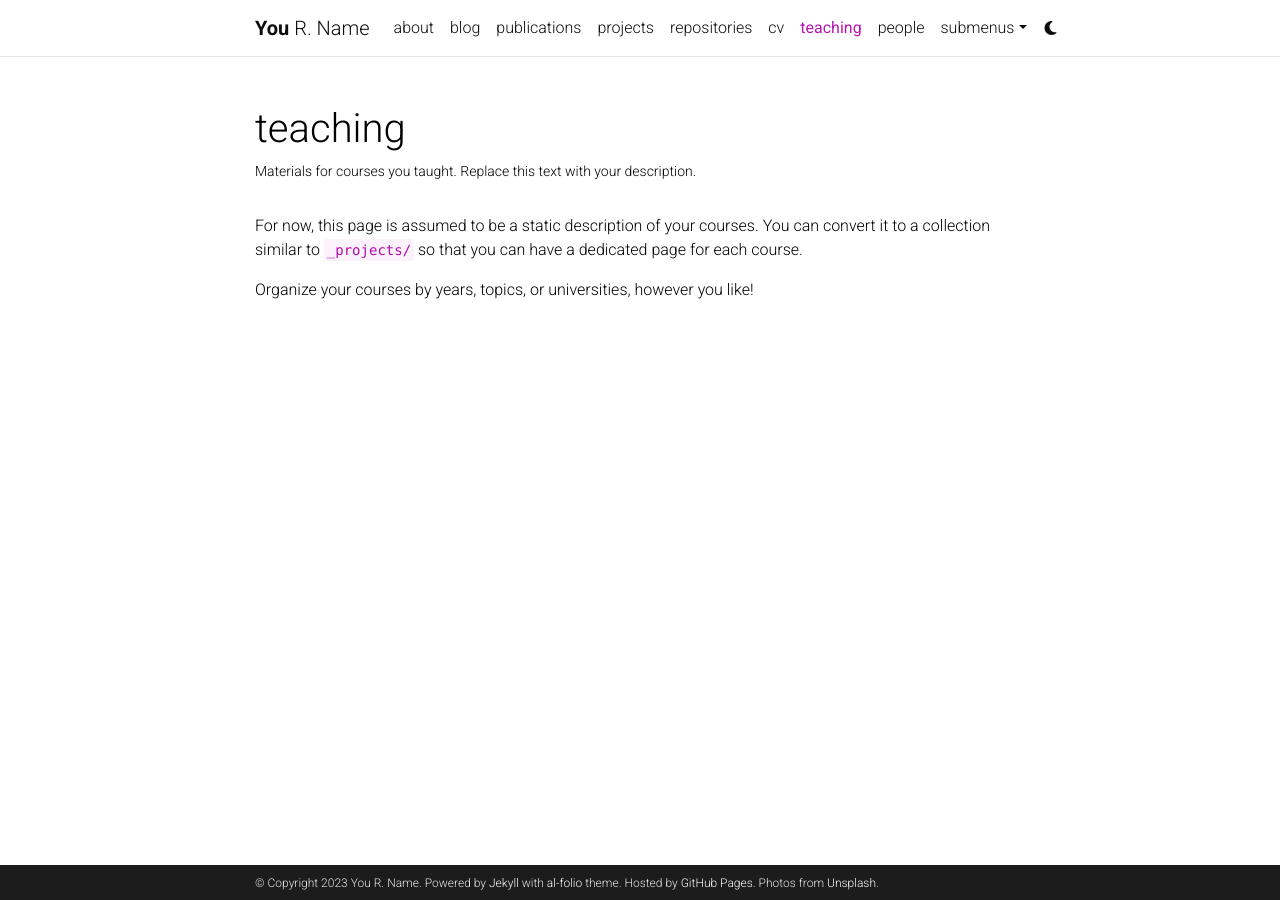
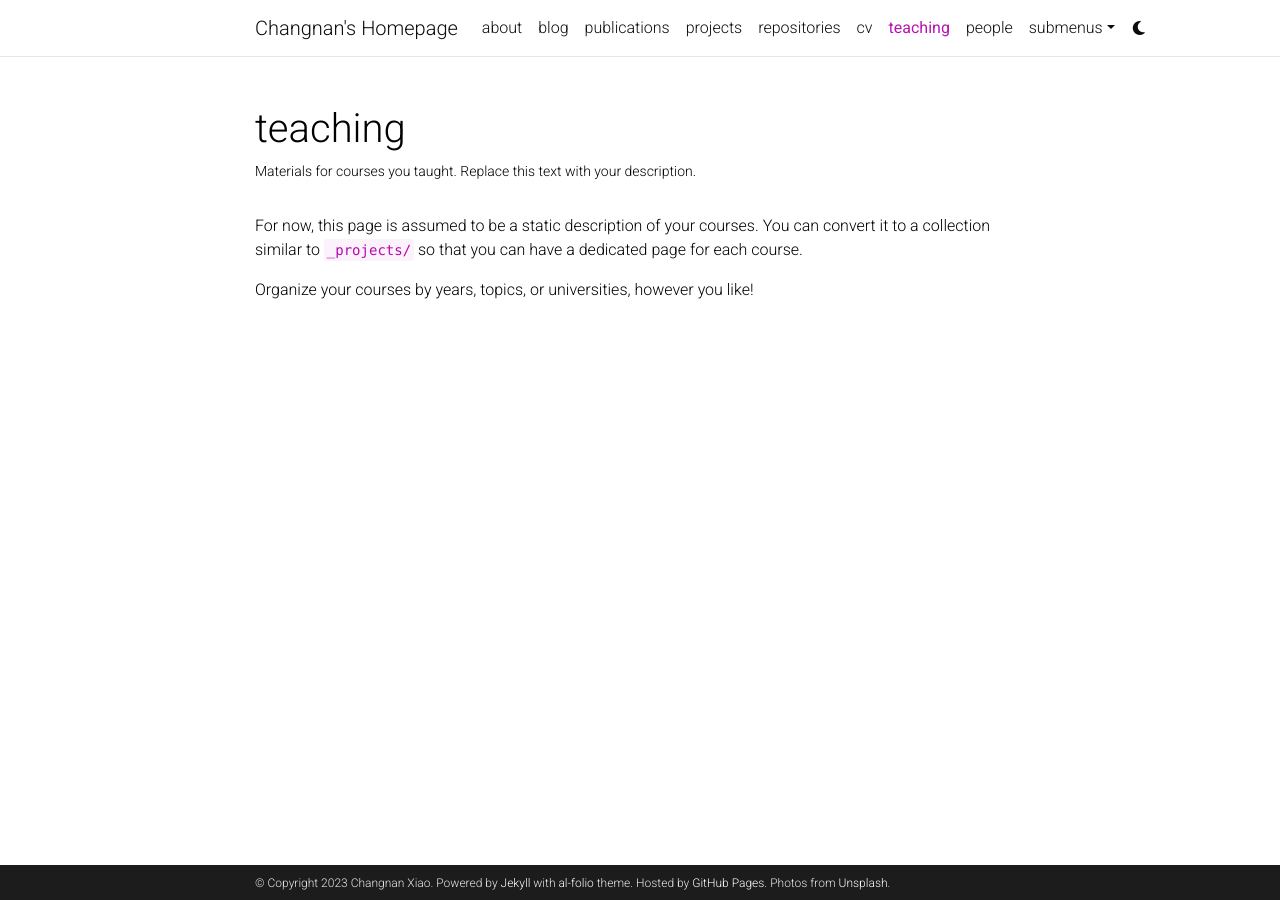
Before and after one commit to ChangnXX/ChangnXX.github.io, a Jekyll site: the page built from _pages/teaching.md, in a window 1280 px wide. Built offline with Jekyll 4.4.1, drawn with Linux system fonts in a browser that asks for light colours; comment, search, counter and statistics services are not loaded; a style sheet for code colours, icons or effects is not loaded.

Commit message:
Update _config.yml

```diff
--- a/_config.yml
+++ b/_config.yml
@@ -2,11 +2,11 @@
 # Site settings
 # -----------------------------------------------------------------------------
 
-title: blank # the website title (if blank, full name will be used instead)
-first_name: You
-middle_name: R.
-last_name: Name
-email: you@example.com
+title: Changnan's Homepage # the website title (if blank, full name will be used instead)
+first_name: Changnan
+middle_name:
+last_name: Xiao
+email: changnanxiao@gmail.com
 description: > # the ">" symbol means to ignore newlines until "footer_text:"
   A simple, whitespace theme for academics. Based on [*folio](https://github.com/bogoli/-folio) design.
 footer_text: >
@@ -18,8 +18,8 @@
 lang: en # the language of your site (for example: en, fr, cn, ru, etc.)
 icon: ⚛️  # the emoji used as the favicon (alternatively, provide image name in /assets/img/)
 
-url: https://alshedivat.github.io # the base hostname & protocol for your site
-baseurl: /al-folio # the subpath of your site, e.g. /blog/
+url: https://ChangnXX.github.io # the base hostname & protocol for your site
+baseurl:  # the subpath of your site, e.g. /blog/
 last_updated: false # set to true if you want to display last updated in the footer
 impressum_path:  # set to path to include impressum link in the footer, use the same path as permalink in a page, helps to conform with EU GDPR
 
```
